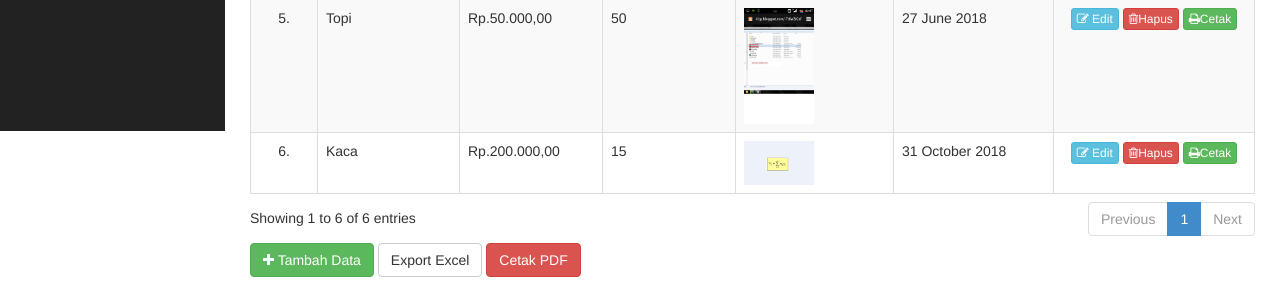
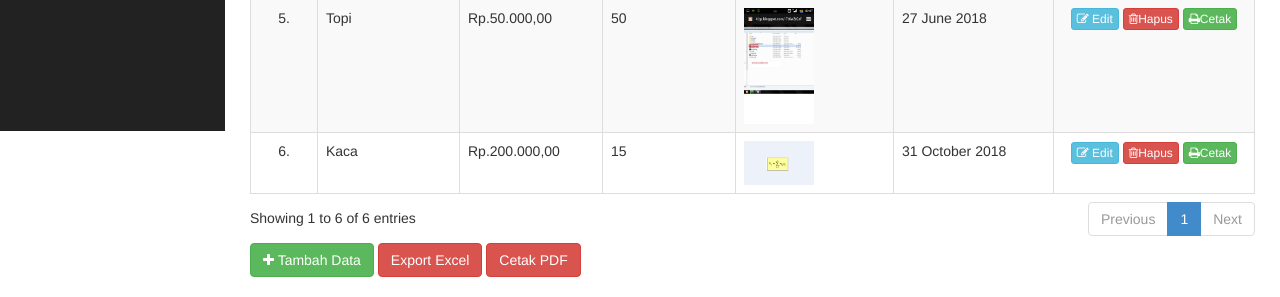
Before and after one commit to RH-23/crud_oop, a PHP site: page /tcpdf/index.php?page=barang in a window 1280 px wide. Shown: the part 719-1016 px from the top of the page. Run offline with PHP 8.4, Linux system fonts and the light colour scheme; data comes from the database, SQL or seed files in the repository.

Commit message:
mengubah warna tombol export excel menjadi

```diff
--- a/views/barang.php
+++ b/views/barang.php
@@ -63,7 +63,7 @@ if(@$_GET['act'] == ''){
 	 		</div>
 
 	 		<a class="btn btn-success" data-toggle="modal" data-target="#tambah" style="margin-bottom: 5px;"><i class="fa fa-plus"></i> Tambah Data</a>
-	 		<a class="btn btn-default" href="./report/export_excel_barang.php" target="blank" style="margin-bottom: 5px;><i class="fa fa-print"></i> Export Excel</a>
+	 		<a class="btn btn-danger" href="./report/export_excel_barang.php" target="blank" style="margin-bottom: 5px;><i class="fa fa-print"></i> Export Excel</a>
 	 		<a class="btn btn-danger" data-toggle="modal" data-target="#cetakpdf" style="margin-bottom: 5px;><i class="fa fa-print"></i> Cetak PDF</a>
 
 	 		<?php
```
